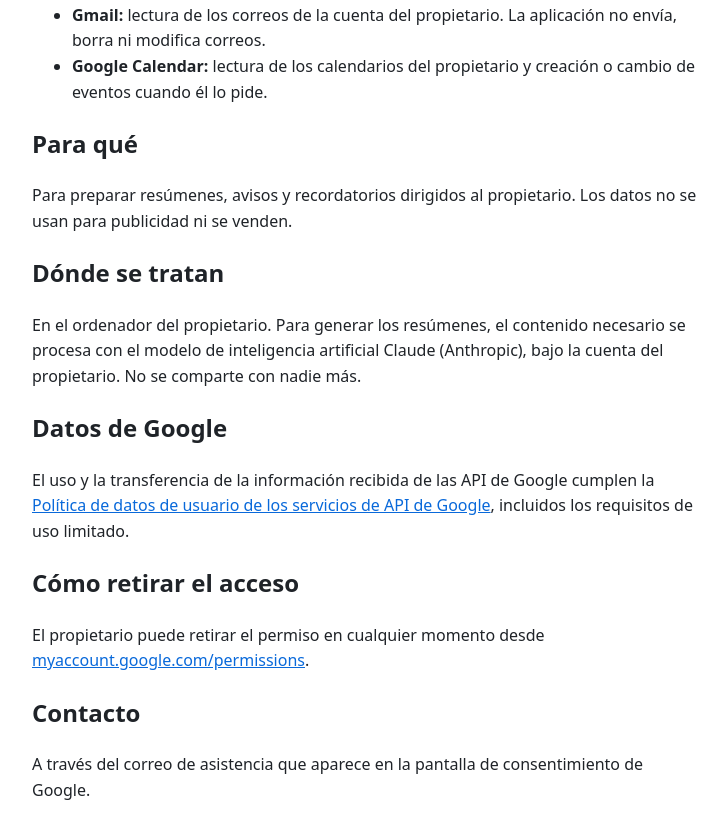
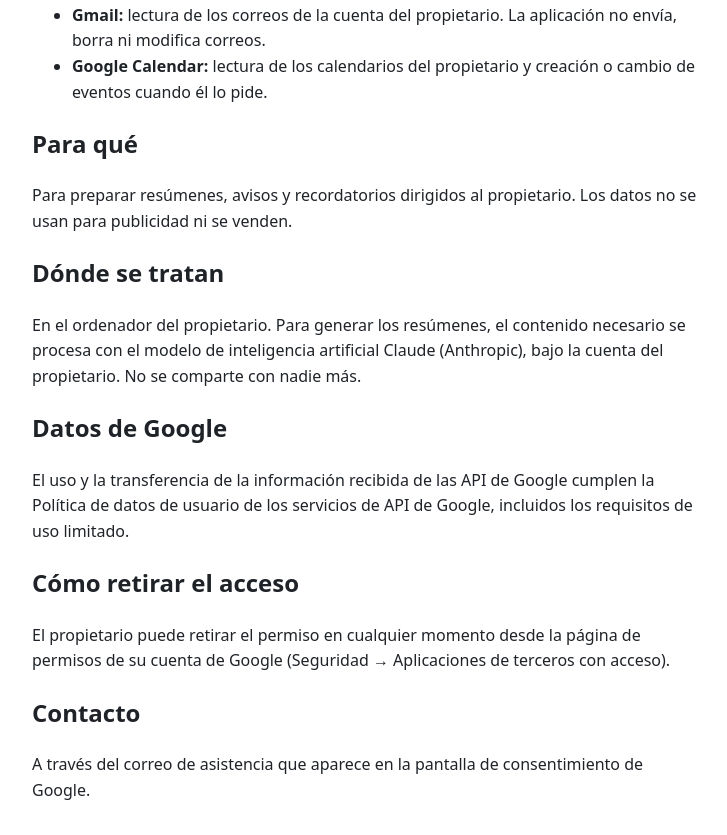
Before and after one commit to javierquinttana/openclaw-privacidad, a plain HTML site: page privacidad.html in a window 1280 px wide. Shown: the part 335-1170 px from the top of the page, without its empty margins (272-999 px from the left). Drawn offline with Linux system fonts and the light colour scheme.

Commit message:
privacidad: sin enlaces a google.com (Google pedía autorizar ese dominio)

```diff
--- a/privacidad.html
+++ b/privacidad.html
@@ -29,10 +29,10 @@
 <p>En el ordenador del propietario. Para generar los resúmenes, el contenido necesario se procesa con el modelo de inteligencia artificial Claude (Anthropic), bajo la cuenta del propietario. No se comparte con nadie más.</p>
 
 <h2>Datos de Google</h2>
-<p>El uso y la transferencia de la información recibida de las API de Google cumplen la <a href="https://developers.google.com/terms/api-services-user-data-policy">Política de datos de usuario de los servicios de API de Google</a>, incluidos los requisitos de uso limitado.</p>
+<p>El uso y la transferencia de la información recibida de las API de Google cumplen la Política de datos de usuario de los servicios de API de Google, incluidos los requisitos de uso limitado.</p>
 
 <h2>Cómo retirar el acceso</h2>
-<p>El propietario puede retirar el permiso en cualquier momento desde <a href="https://myaccount.google.com/permissions">myaccount.google.com/permissions</a>.</p>
+<p>El propietario puede retirar el permiso en cualquier momento desde la página de permisos de su cuenta de Google (Seguridad → Aplicaciones de terceros con acceso).</p>
 
 <h2>Contacto</h2>
 <p>A través del correo de asistencia que aparece en la pantalla de consentimiento de Google.</p>
```
